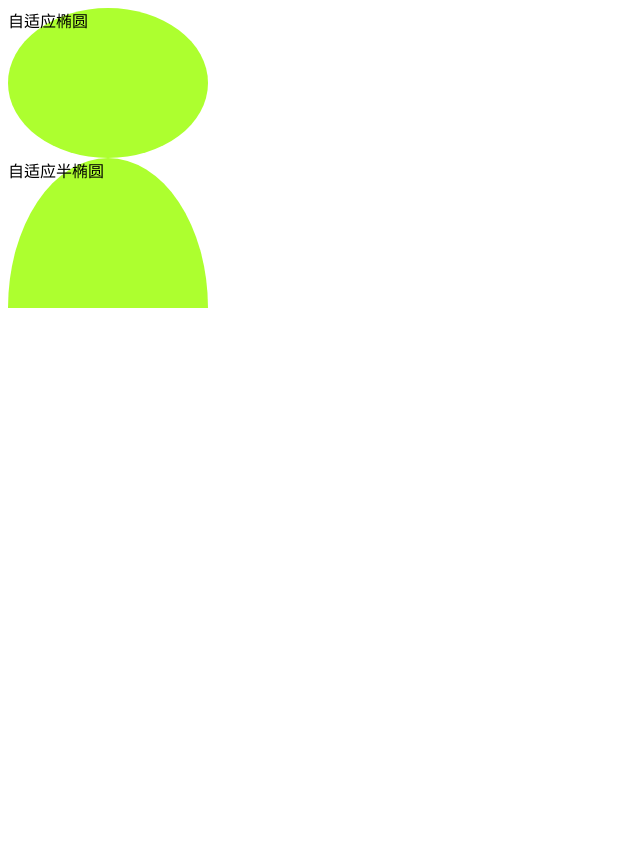
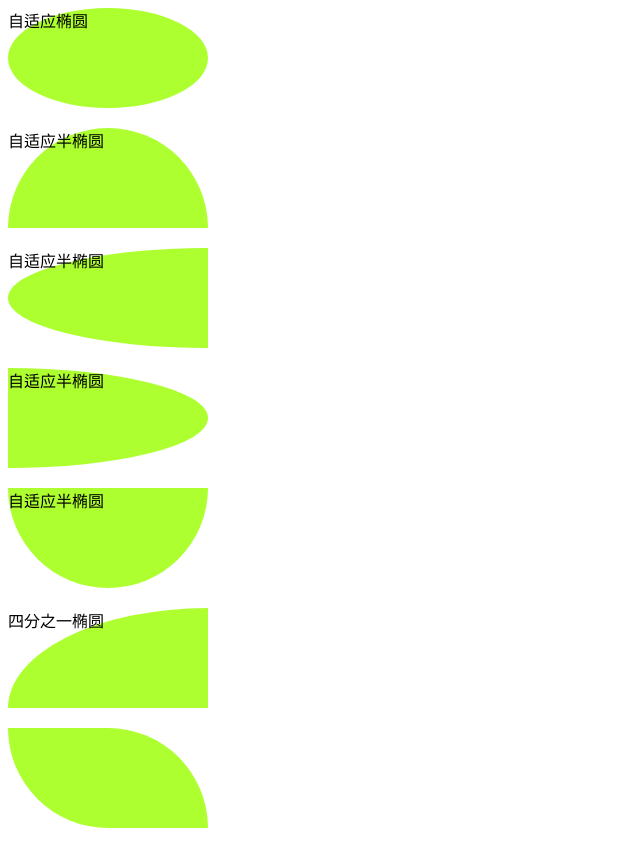
Before and after one commit to DemonGao/Css-Secrets, a plain HTML site: page 2/ellipse/index.html in a window 1280 px wide. Shown: the whole page, without its empty margins (0-640 px from the left). Before the commit the page ends 800 px from the top, so only its background shows below. Drawn offline with Linux system fonts and the light colour scheme.

Commit message:
自适应椭圆 四分之一椭圆

```diff
--- a/2/ellipse/index.html
+++ b/2/ellipse/index.html
@@ -5,17 +5,33 @@
     <title>自适应的椭圆</title>
     <style rel="stylesheet" type="text/css">
         div{
-            height:150px;
+            height:100px;
             width: 200px;
             background-color: greenyellow;
+            margin-bottom:20px;
         }
         .box{
-            -webkit-border-radius: 100px / 75px;
-            -moz-border-radius: 100px / 75px;
-            border-radius: 100px / 75px;
+            border-radius: 50%;
         }
         .box1{
              border-radius: 50% / 100% 100% 0 0;
+        }
+        .box1-1{
+            /*border-radius:100% 0 0 100%/ 50% 0 0 100%;*/
+            border-radius:100% 0 0 100% /50%;
+        }
+        .box1-2{
+
+            border-radius:0 100% 100% 0 /50%;
+        }
+        .box1-3{
+            border-radius:50% /  0 0 100% 100%;
+        }
+        .box2{
+            border-radius: 100%  0 0 0;
+        }
+        .box3{
+            border-radius:50%/ 0 100%;
         }
     </style>
 </head>
@@ -26,5 +42,12 @@
 <div class="box1">
     自适应半椭圆
 </div>
+<div class="box1-1">
+    自适应半椭圆
+</div>
+<div class="box1-2">自适应半椭圆</div>
+<div class="box1-3">自适应半椭圆</div>
+<div class="box2">四分之一椭圆</div>
+<div class="box3"></div>
 </body>
 </html>
```
Also changed, not shown: 1 other file.
